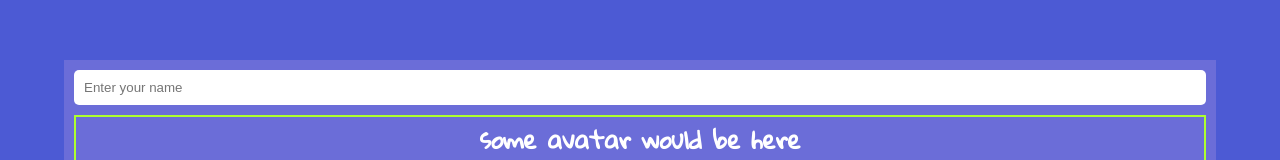
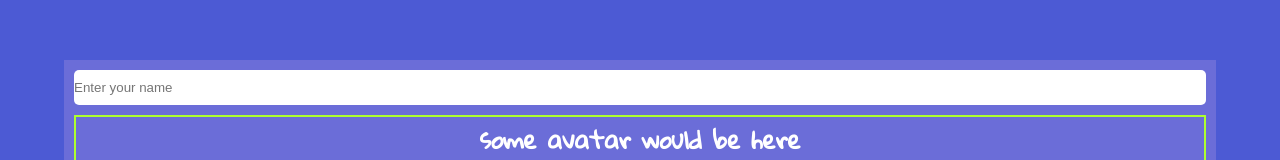
Before and after one commit to rr-sk-dev/drawbbl, an Angular app: page / in a window 1280 px wide. Shown: the part 207-367 px from the top of the page. Built offline with nearby package versions, Linux system fonts and the light colour scheme.

Commit message:
fix color picker

```diff
--- a/src/styles.scss
+++ b/src/styles.scss
@@ -26,7 +26,6 @@
     border: none;
     border-radius: 5px;
     color: #000;
-    padding: 10px;
     height: 35px;
     width: 100%;
   }
@@ -45,7 +44,7 @@
   }
 
   i {
-    font-size: 18px;
+    font-size: 20px;
   }
 }
 
```
Also changed, not shown: src/app/game/game.module.ts (+5 -4 lines).
